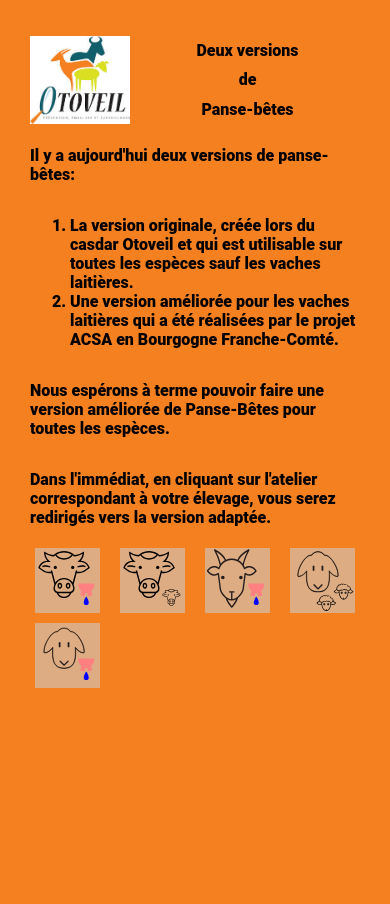
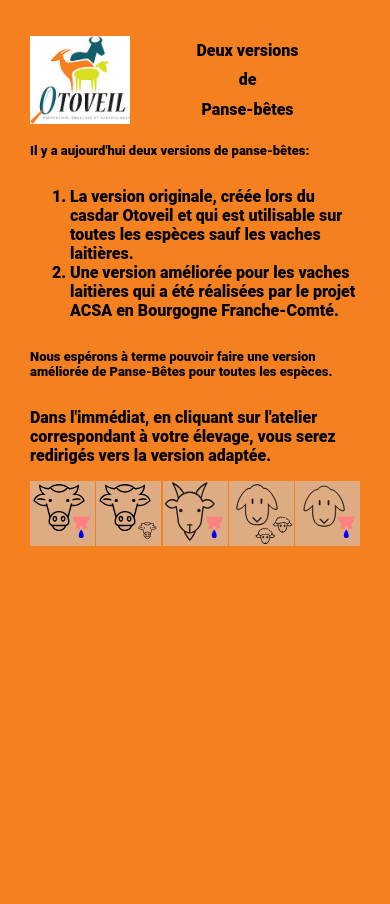
Before and after one commit to michelange2008/intropb, a PHP site: page / in a window 390 px wide. Run offline with PHP 8.4, Linux system fonts and the light colour scheme; some web fonts are replaced.

Commit message:
taille font

```diff
--- a/intropb.css
+++ b/intropb.css
@@ -37,10 +37,6 @@ li {
     margin: auto;
 }
 
-.vignettes {
-    margin: 5px;
-}
-
 .vignettes:hover {
     box-shadow: 2px 2px 5px black;
 }
@@ -59,8 +55,12 @@ li {
     .logo {
         width: 100px;
      }
-    h1, h3, p {
+    h1, h3 {
         font-size:medium;
+    }
+
+    p {
+        font-size: small;
     }
 
     .fond {
```
